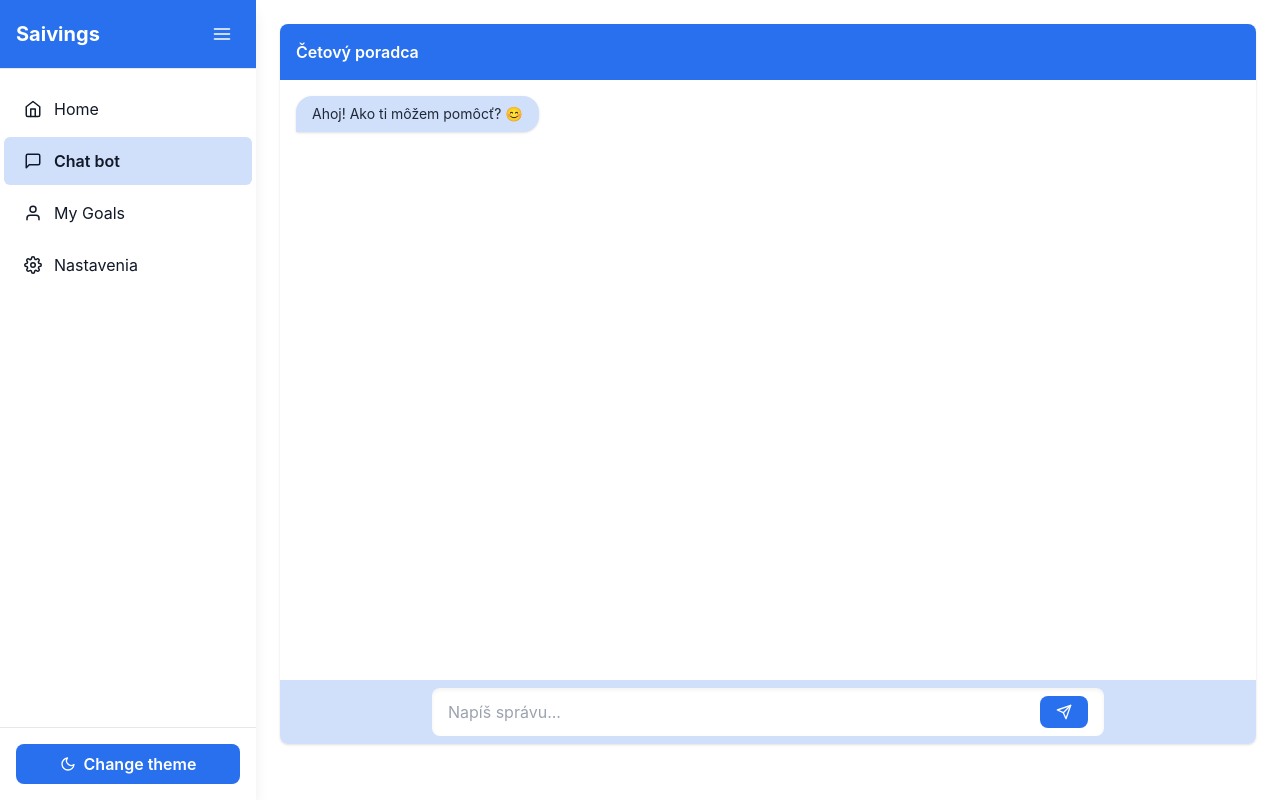
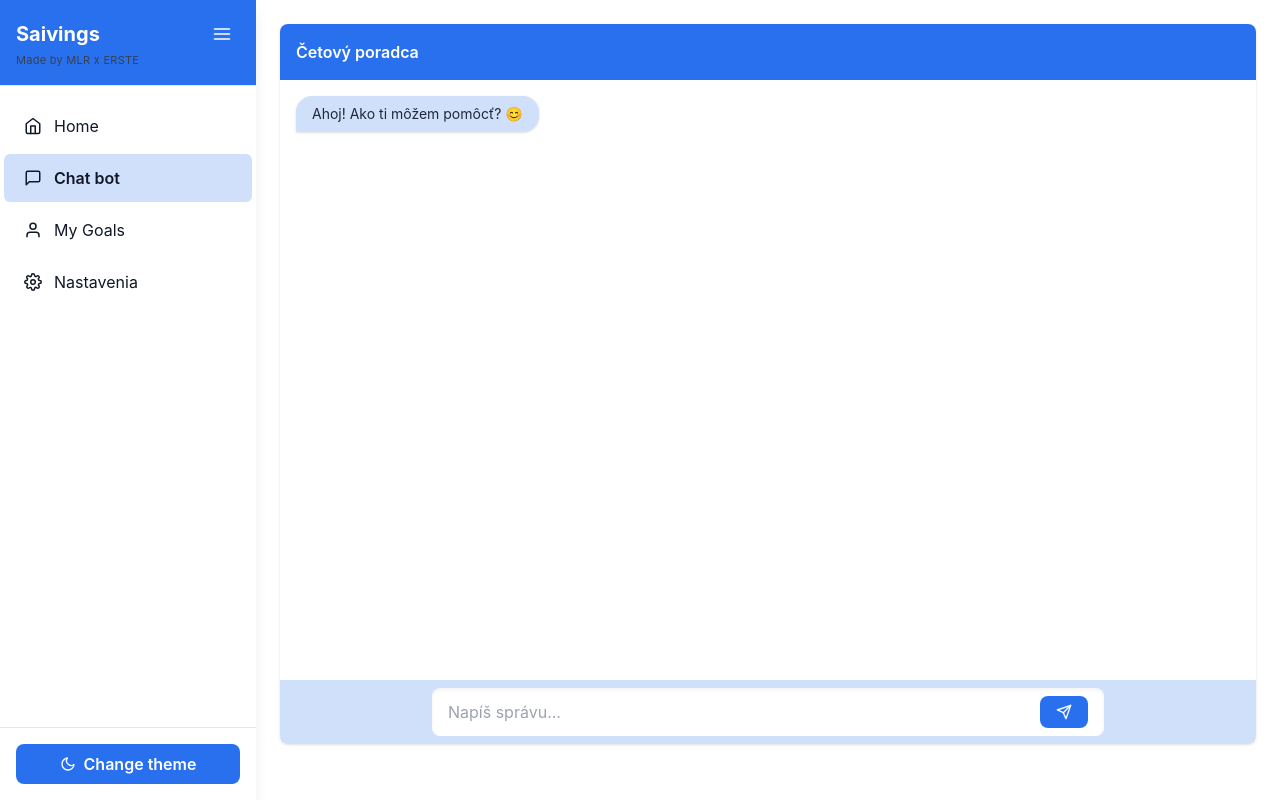
Before and after one commit to Lomidrev0/Hackathon2025, a React (Create React App) app in the folder frontend/: page /chat in a window 1280 px wide. Built offline with nearby package versions, Linux system fonts and the light colour scheme.

Commit message:
navbar small changes

```diff
--- a/frontend/src/components/Navbar.jsx
+++ b/frontend/src/components/Navbar.jsx
@@ -27,17 +27,31 @@ export default function Navbar({ isCollapsed, setIsCollapsed }) {
     >
       <div>
         <div
-            className={`flex items-center ${
-              isCollapsed ? "justify-center" : "justify-between"
-            } p-4 border-b border-gray-200 dark:border-neutral-700 bg-blue-50 dark:bg-blue-60 text-white`}
+          className={`flex flex-col border-b border-gray-200 dark:border-neutral-700 bg-blue-50 dark:bg-blue-60 text-white p-4 transition-all duration-300 ${
+          isCollapsed ? "items-center" : ""
+          }`}
         >
+        {/* Top Row — Title + Toggle */}
+        <div className="w-full flex items-center justify-between">
           {!isCollapsed && <h1 className="text-xl font-bold">Saivings</h1>}
           <button
             onClick={() => setIsCollapsed(!isCollapsed)}
-              className="p-2 rounded "
+            className="p-2 rounded"
           >
             <FiMenu size={20} />
           </button>
+        </div>
+
+        {/* Subtitle (hidden when collapsed) */}
+        <div
+          className={`text-[11px] tracking-wide text-gray-700 dark:text-gray-300 mt-0 transition-all duration-300 ${
+            isCollapsed
+              ? "opacity-0 translate-y-[-5px] h-0 overflow-hidden"
+              : "opacity-100 translate-y-0 h-auto"
+          }`}
+        >
+          Made by MLR x ERSTE
+        </div>
       </div>
 
           {/* Navigation */}
```
Lines whose indentation alone changed are shown as unchanged.
